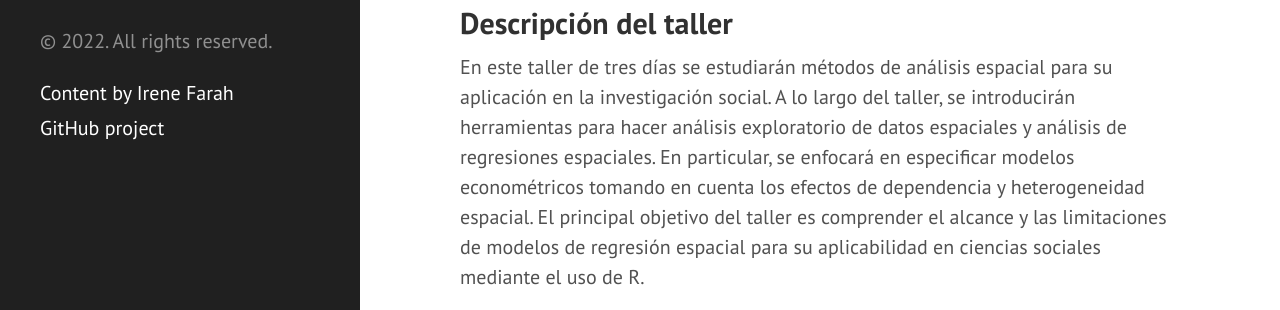
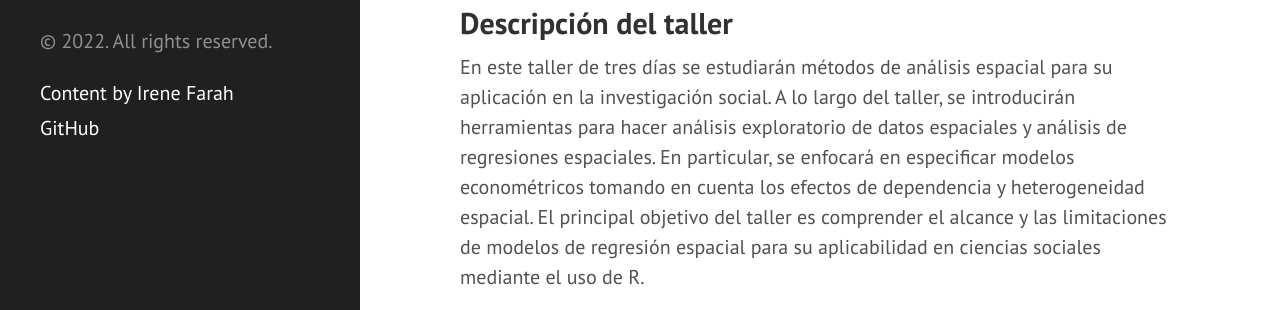
Before and after one commit to ifarah/sp_reg, a Jekyll site: the page built from index.md, in a window 1280 px wide. Shown: the part 446-756 px from the top of the page. Built offline with Jekyll 4.4.1, drawn with Linux system fonts in a browser that asks for light colours; the list of posts is cut into pages by our own code.

Commit message:
Update sidebar.html

```diff
--- a/_includes/sidebar.html
+++ b/_includes/sidebar.html
@@ -75,7 +75,7 @@
     <p>&copy; {{ site.time | date: '%Y' }}. All rights reserved.</p>
 
     <a class="sidebar-nav-item" href="https://ifarah.github.io./">Content by Irene Farah</a>
-    <a class="sidebar-nav-item" href="{{ site.github.repo }}">GitHub project</a>
+    <a class="sidebar-nav-item" href="{{ site.github.repo }}">GitHub</a>
 
   </div>
 </div>
```
